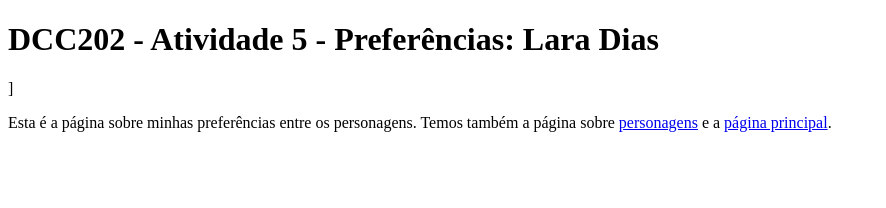
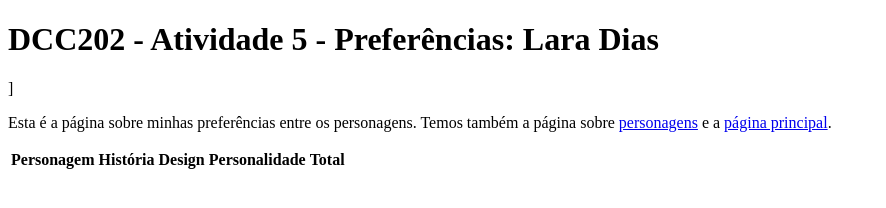
Before and after one commit to ufjf-dcc202/ufjf-dcc202-2023-3-a-atv5-Lara-Dias, a website: page preferencias.html in a window 1280 px wide. Shown: the whole page, without its empty margins (0-886 px from the left). Drawn offline with Linux system fonts and the light colour scheme.

Commit message:
adiciona tabela com corpo e cabeça na pág preferencias

```diff
--- a/preferencias.html
+++ b/preferencias.html
@@ -11,6 +11,41 @@
         <p>
             Esta é a página sobre minhas preferências entre os personagens. Temos também a página sobre <a href="personagens.html">personagens</a> e a <a href="index.html">página principal</a>.
         </p>
+
+        <table>
+          <thead>
+            <tr>
+                <th>Personagem</th>
+                <th>História</th>
+                <th>Design</th>
+                <th>Personalidade</th>
+                <th>Total</th>
+            </tr>
+          </thead>
+          <tbody>
+            <tr>
+                <td></td>
+                <td></td>
+                <td></td>
+                <td></td>
+                <td></td>
+            </tr>
+            <tr>
+                <td></td>
+                <td></td>
+                <td></td>
+                <td></td>
+                <td></td>
+            </tr>
+             <tr>
+                <td></td>
+                <td></td>
+                <td></td>
+                <td></td>
+                <td></td>
+            </tr>
+          </tbody>
+        </table>
     </main>
 </body>
 </html>
```
